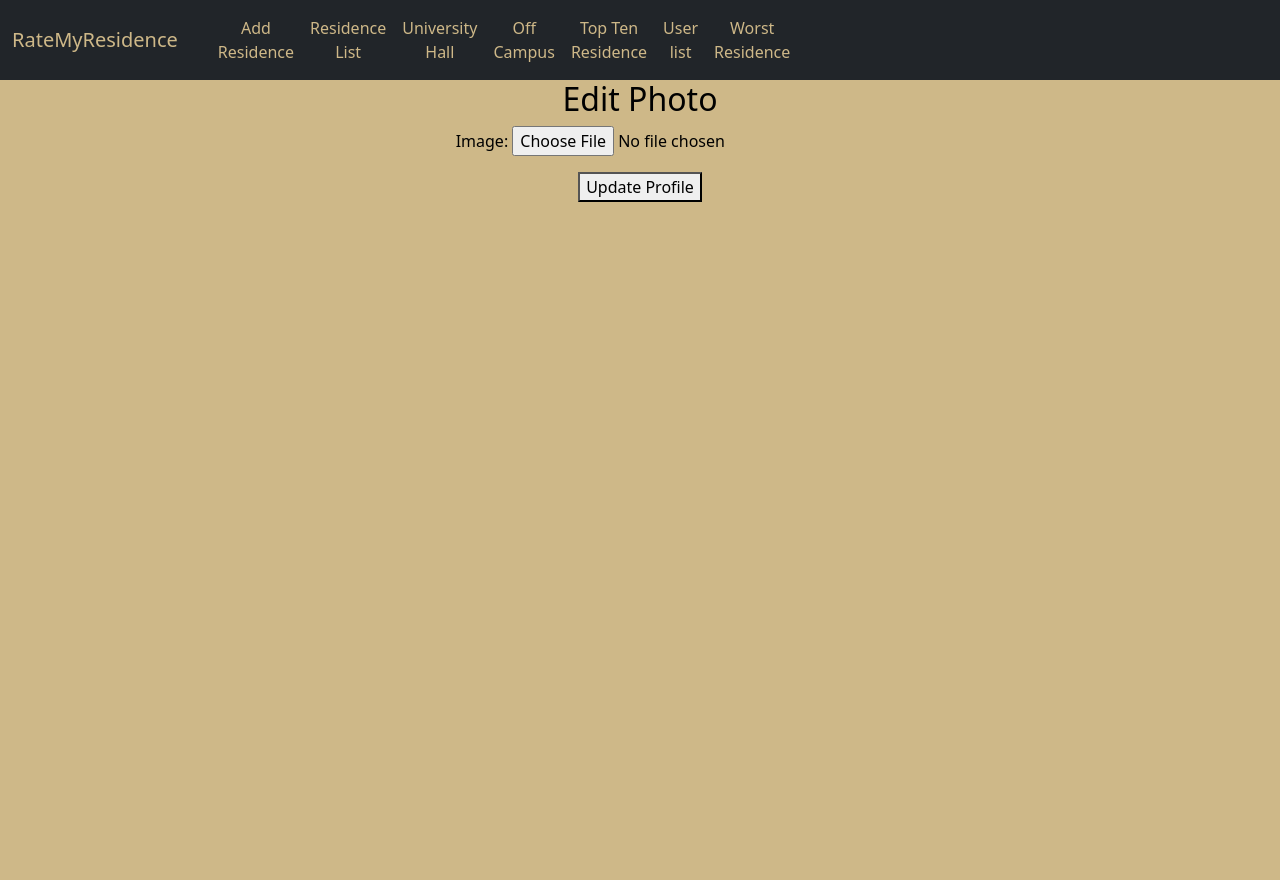
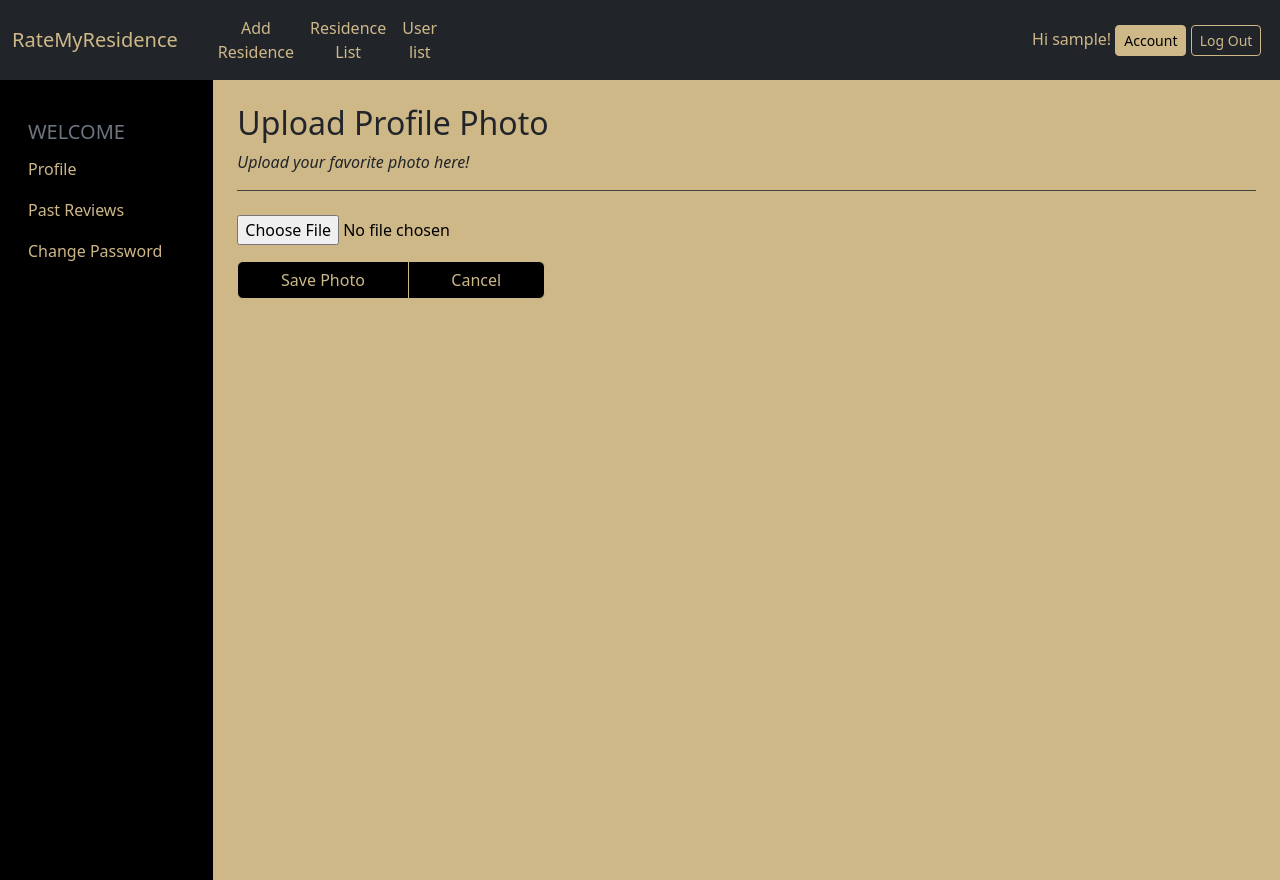
Before and after one commit to SazikQ/RateMyResidence, a Django app: page /profile/pic/ in a window 1280 px wide; the page is wider, and only the part inside the window is pictured. Before the commit the page ends 202 px from the top of that part, so only its background shows below. Run offline with Django 4.2, Linux system fonts and the light colour scheme; the visitor is signed in with stand-in values (Sample User, id 1); parts of the project's set-up code (start-up, migrations or seed data) failed here and were passed over; some libraries are stand-ins or nearby versions.

Commit message:
upload photo UI upgraded

```diff
--- a/templates/edit_profile_pic.html
+++ b/templates/edit_profile_pic.html
@@ -1,13 +1,31 @@
 <!-- templates/registration/login.html -->
-{% extends "base.html" %}
+{% extends "account_base.html" %}
+{% load static %}
+{% block title %}Edit Profile Photo{% endblock %}
+{% block content %}
+<br>
+<div>
+  <h2 class="text-start text-dark">Upload Profile Photo</h2>
+</div>
+<p class="text-start text-dark fst-italic"> Upload your favorite photo here!</p>
+<hr class = "mb-4" style = "color:#212529;">
 
-{% block title %}Edit Profile Photo{% endblock %}
 
-{% block content %}
-<h2>Edit Photo</h2>
-<form method="post" enctype="multipart/form-data">
+  <form method="post" enctype="multipart/form-data">
   {% csrf_token %}
-  {{ photo_form.as_p }}
-  <button type="submit">Update Profile</button>
-</form>
+    <div class="row d-flex align-items-start">
+      <div class="row align-items-start pl-0">
+        <input type="file" name="image" accept="image/*" required id="id_image">
+
+        <div class="row mt-3 d-flex align-items-start">
+          <div class="btn-group me-2 col-md-2 col-lg-4">
+            <button type="submit" class="btn btn-dark">Save Photo</button>
+            <button type="button" class="btn btn-dark" onclick="window.location.href = '{% url 'profile' %}'">Cancel</button>
+          </div>
+        </div>
+
+      </div>
+    </div>
+  </form>
+
 {% endblock %}
```
Also changed, not shown: templates/account.html (+4 -4 lines).
